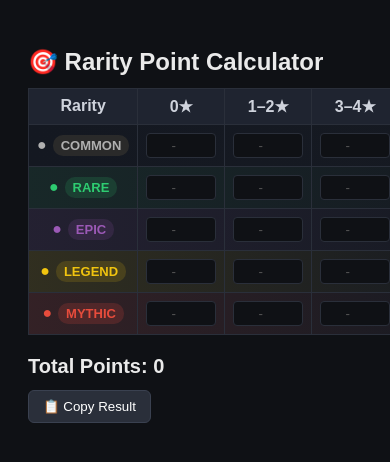
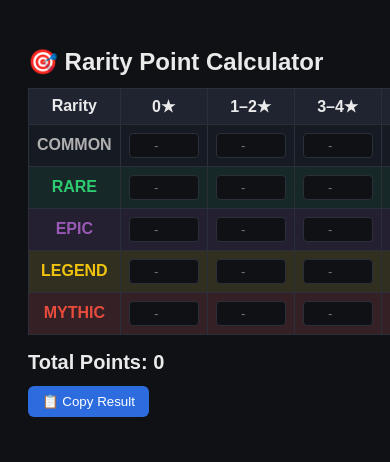
Before and after one commit to DatNguyenCtk38/Timer, a plain HTML site: page Calculator/index.html in a window 390 px wide. Shown: the top 462 px of the page. Drawn offline with Linux system fonts and the light colour scheme.

Commit message:
Update index.html

```diff
--- a/Calculator/index.html
+++ b/Calculator/index.html
@@ -31,7 +31,6 @@
 
 th {
   background: #1f2430;
-      color: #cfd3dc;
 }
 
 input {
@@ -42,14 +41,12 @@
   color: #fff;
   border: 1px solid #2a2f3a;
   border-radius: 4px;
-      transition: all 0.15s ease;
 }
 
 input:focus {
   outline: none;
   border-color: #5dade2;
-      box-shadow: 0 0 0 2px rgba(93, 173, 226, 0.25);
-      background: #12151c;
+  box-shadow: 0 0 0 2px rgba(93,173,226,.25);
 }
 
 input.filled {
@@ -57,68 +54,61 @@
   background: #151a28;
 }
 
-    input::placeholder {
-      color: #555;
-    }
-
 .total {
-      margin-top: 20px;
+  margin-top: 16px;
   font-size: 20px;
   font-weight: bold;
 }
 
+/* ===== Rarity ===== */
+.rarity { font-weight: bold; }
+.COMMON { color: #b0b0b0; }
+.RARE { color: #2ecc71; }
+.EPIC { color: #9b59b6; }
+.LEGEND { color: #f1c40f; }
+.MYTHIC { color: #e74c3c; }
+
+/* ===== Background ===== */
+tr.bg-COMMON { background: #161a22; }
+tr.bg-RARE { background: rgba(46,204,113,.08); }
+tr.bg-EPIC { background: rgba(155,89,182,.10); }
+tr.bg-LEGEND { background: rgba(241,196,15,.12); }
+tr.bg-MYTHIC { background: rgba(231,76,60,.14); }
+
+/* ===== Copy button ===== */
 button {
   margin-top: 12px;
   padding: 8px 14px;
-      background: #2a2f3a;
+  background: #2d6cdf;
+  border: none;
+  border-radius: 6px;
   color: #fff;
-      border: 1px solid #3a4150;
-      border-radius: 6px;
   cursor: pointer;
 }
 
 button:hover {
-      background: #343b4a;
+  background: #3d7eff;
 }
 
-    /* ===== Rarity badge ===== */
-    .rarity {
-      display: inline-flex;
-      align-items: center;
-      gap: 6px;
-      font-weight: bold;
+/* ===== Toast ===== */
+.toast {
+  position: fixed;
+  top: 50%;
+  left: 50%;
+  transform: translate(-50%, -50%) scale(0.95);
+  background: #1f2430;
+  color: #fff;
+  padding: 12px 20px;
+  border-radius: 8px;
+  font-size: 14px;
+  opacity: 0;
+  transition: all 0.25s ease;
+  z-index: 9999;
 }
-
-    .dot {
-      font-size: 16px;
+.toast.show {
+  opacity: 1;
+  transform: translateY(0);
 }
-
-    .badge {
-      padding: 3px 8px;
-      border-radius: 10px;
-      font-size: 13px;
-    }
-
-    .COMMON { color: #b0b0b0; }
-    .COMMON .badge { background: #2a2a2a; }
-
-    .RARE { color: #2ecc71; }
-    .RARE .badge { background: rgba(46, 204, 113, 0.15); }
-
-    .EPIC { color: #9b59b6; }
-    .EPIC .badge { background: rgba(155, 89, 182, 0.15); }
-
-    .LEGEND { color: #f1c40f; }
-    .LEGEND .badge { background: rgba(241, 196, 15, 0.15); }
-
-    .MYTHIC { color: #e74c3c; }
-    .MYTHIC .badge { background: rgba(231, 76, 60, 0.18); }
-
-    tr.bg-COMMON { background: linear-gradient(90deg, #141821, #161a22); }
-    tr.bg-RARE { background: linear-gradient(90deg, rgba(46,204,113,0.08), #161a22); }
-    tr.bg-EPIC { background: linear-gradient(90deg, rgba(155,89,182,0.10), #161a22); }
-    tr.bg-LEGEND { background: linear-gradient(90deg, rgba(241,196,15,0.12), #161a22); }
-    tr.bg-MYTHIC { background: linear-gradient(90deg, rgba(231,76,60,0.14), #161a22); }
 </style>
 </head>
 
@@ -145,85 +135,61 @@
 
 <button onclick="copyResult()">📋 Copy Result</button>
 
+<div id="toast" class="toast">Copied to clipboard!</div>
+
 <script>
 const pointTable = {
-    COMMON:  [10, 15, 30, 90],
-    RARE:    [30, 45, 90, 270],
-    EPIC:    [50, 75, 150, 450],
-    LEGEND:  [100, 150, 300, 900],
-    MYTHIC:  [300, 450, 900, 2700]
+  COMMON:  [10,15,30,90],
+  RARE:    [30,45,90,270],
+  EPIC:    [50,75,150,450],
+  LEGEND:  [100,150,300,900],
+  MYTHIC:  [300,450,900,2700]
 };
 
-  const starLabels = ["0*", "1*", "3*", "5*"];
-
+const starLabels = ["0*", "1-2*", "3-4*", "5*"];
 const tableBody = document.getElementById("table-body");
 
-  Object.entries(pointTable).forEach(([rarity, points]) => {
+Object.keys(pointTable).forEach(rarity => {
   const row = document.createElement("tr");
-    row.classList.add(`bg-${rarity}`);
-
+  row.className = `bg-${rarity}`;
   row.innerHTML = `
-      <td>
-        <div class="rarity ${rarity}">
-          <span class="dot">●</span>
-          <span class="badge">${rarity}</span>
-        </div>
-      </td>
-      ${points.map((_, starIndex) => `
-        <td>
-          <input
-            type="number"
-            min="0"
-            placeholder="-"
-            data-rarity="${rarity}"
-            data-star="${starIndex}"
-            oninput="calculate()"
-          >
-        </td>
+    <td class="rarity ${rarity}">${rarity}</td>
+    ${pointTable[rarity].map((_, i) => `
+      <td><input type="number" min="0" placeholder="-" data-rarity="${rarity}" data-star="${i}" oninput="calculate(this)"></td>
     `).join("")}
   `;
-
   tableBody.appendChild(row);
 });
 
 function calculate() {
   let total = 0;
-
-    document.querySelectorAll("input").forEach(input => {
-      const qty = Number(input.value) || 0;
-      input.classList.toggle("filled", qty > 0);
-
-      const rarity = input.dataset.rarity;
-      const starIndex = input.dataset.star;
-      total += qty * pointTable[rarity][starIndex];
+  document.querySelectorAll("input").forEach(i => {
+    const qty = Number(i.value) || 0;
+    i.classList.toggle("filled", qty > 0);
+    total += qty * pointTable[i.dataset.rarity][i.dataset.star];
   });
-
   document.getElementById("totalPoint").innerText = total;
 }
 
 function copyResult() {
   let lines = [];
-    let total = 0;
-
-    document.querySelectorAll("input").forEach(input => {
-      const qty = Number(input.value) || 0;
-      if (qty <= 0) return;
-
-      const rarity = input.dataset.rarity;
-      const starIndex = input.dataset.star;
-      const starText = starLabels[starIndex];
-
+  document.querySelectorAll("input").forEach(i => {
+    const qty = Number(i.value) || 0;
+    if (!qty) return;
     lines.push(
-        `${rarity.charAt(0)}${rarity.slice(1).toLowerCase()} Material ${starText} : ${qty}`
+      `${i.dataset.rarity} Material ${starLabels[i.dataset.star]} : ${qty}`
     );
-
-      total += qty * pointTable[rarity][starIndex];
   });
 
-    lines.push(`Total point : ${total}`);
+  lines.push(`Total Points : ${document.getElementById("totalPoint").innerText}`);
+  navigator.clipboard.writeText(lines.join("\n"));
+  showToast();
+}
 
-    navigator.clipboard.writeText(lines.join("\n"));
-    alert("Copied to clipboard!");
+function showToast() {
+  const toast = document.getElementById("toast");
+  toast.classList.add("show");
+  setTimeout(() => toast.classList.remove("show"), 2000);
 }
 </script>
 
```
Lines whose indentation alone changed are shown as unchanged.
